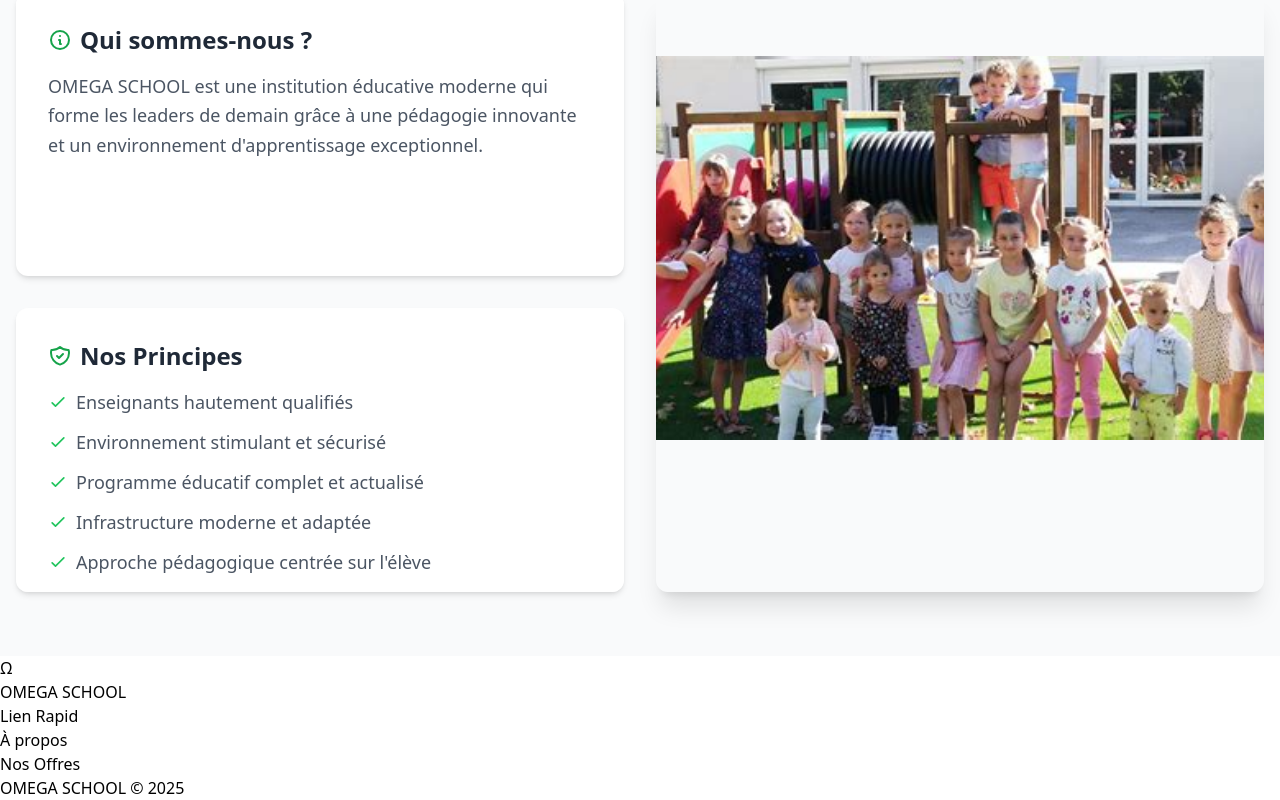
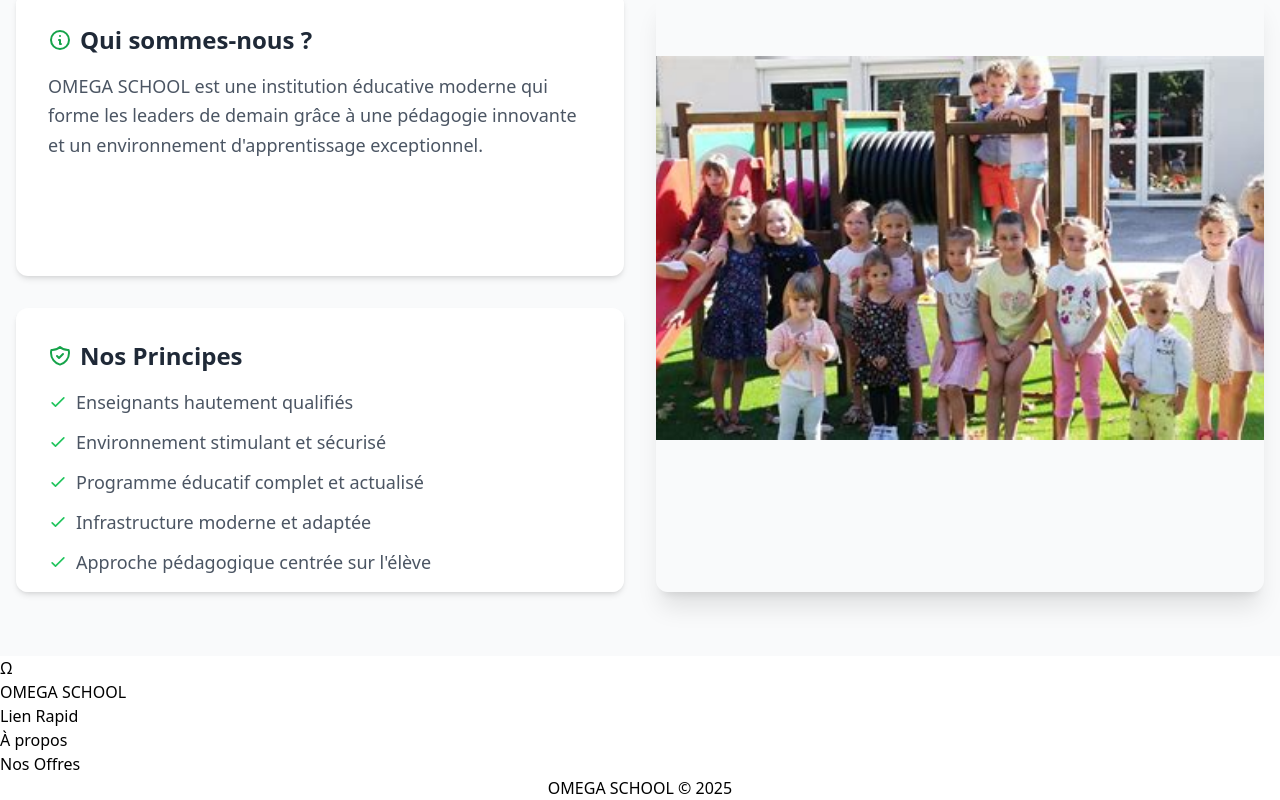
Before and after one commit to AHLALLAY/Redline-finale, a React (Vite) app in the folder Projet/FrontEnd/: page / in a window 1280 px wide. Shown: the part 1096-1896 px from the top of the page. Built offline with nearby package versions, Linux system fonts and the light colour scheme.

Commit message:
style: Ajouter les classe de tailwind pour le style

```diff
--- a/Projet/FrontEnd/src/components/Global/FooterGlobal.jsx
+++ b/Projet/FrontEnd/src/components/Global/FooterGlobal.jsx
@@ -1,6 +1,6 @@
 function FooterGlobal() {
     return (
-        <div>
+        <div className="text-center h-1">
             <p>OMEGA SCHOOL &copy; 2025</p>
         </div>
     );
```
